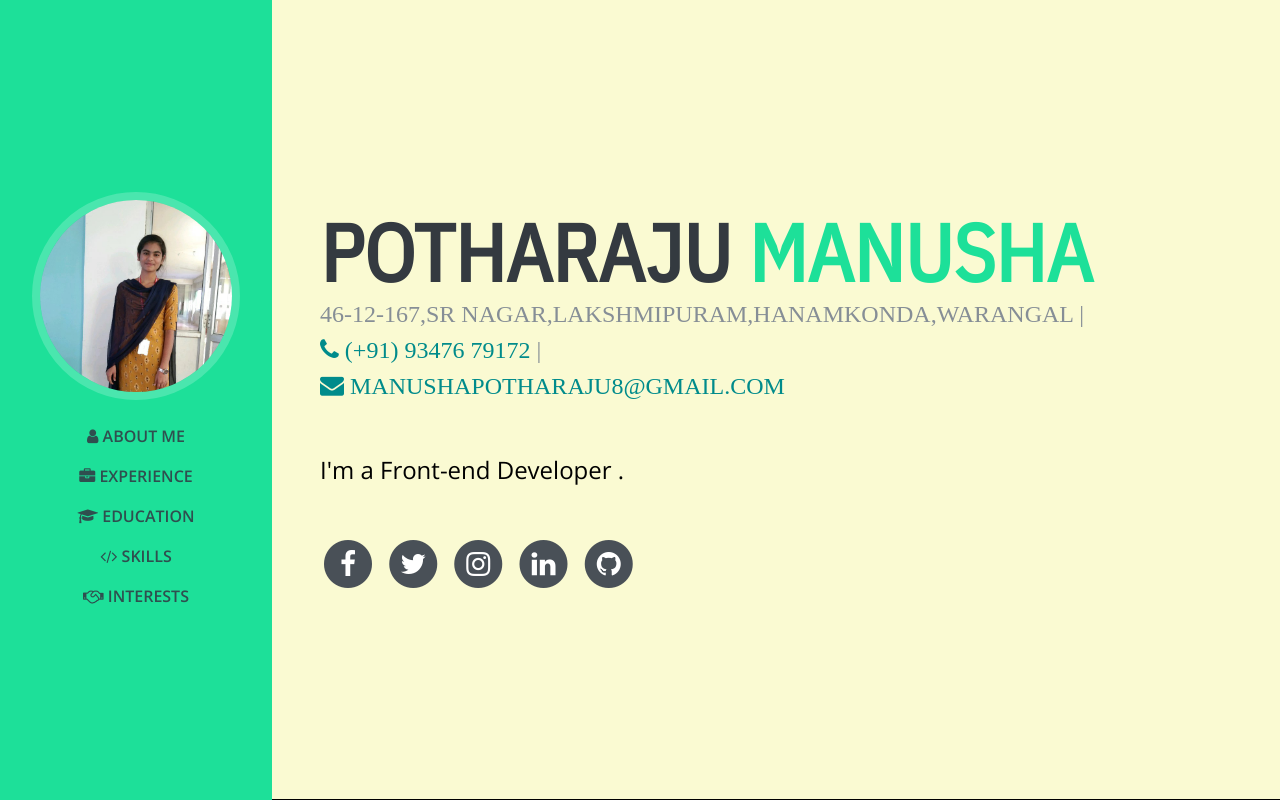
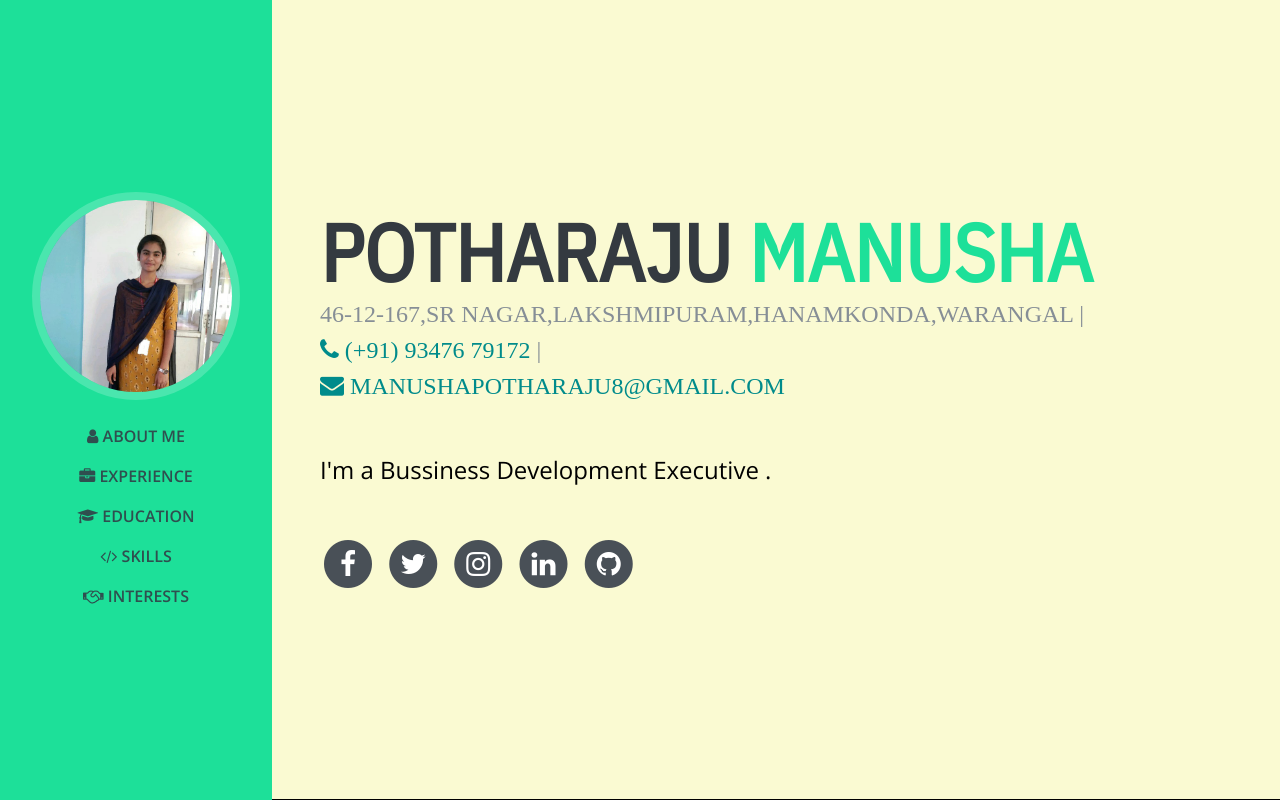
Before and after one commit to Manusha8/resume, a plain HTML site: page index.html in a window 1280 px wide. Shown: the top 800 px of the page. Drawn offline with nearby package versions, Linux system fonts and the light colour scheme; a script that the page names is missing.

Commit message:
role_name

```diff
--- a/index.html
+++ b/index.html
@@ -74,7 +74,7 @@
                 <div class="subheading mb-5">46-12-167,SR Nagar,Lakshmipuram,Hanamkonda,Warangal |<br/> <a href="tel:9347679172"><i class="fa fa-phone"></i> (+91) 93476 79172</a> |<br/>
                     <a href="mailto:manushapotharaju8@gmail.com"><i class="fa fa-envelope"></i> manushapotharaju8@gmail.com</a>
                 </div>
-                <p class="mb-5 caption">I'm a Front-end Developer .</p>
+                <p class="mb-5 caption">I'm a Bussiness Development Executive .</p>
                 <ul class="list-inline list-social-icons mb-0">
                     <li class="list-inline-item">
                         <a href="#">
```
